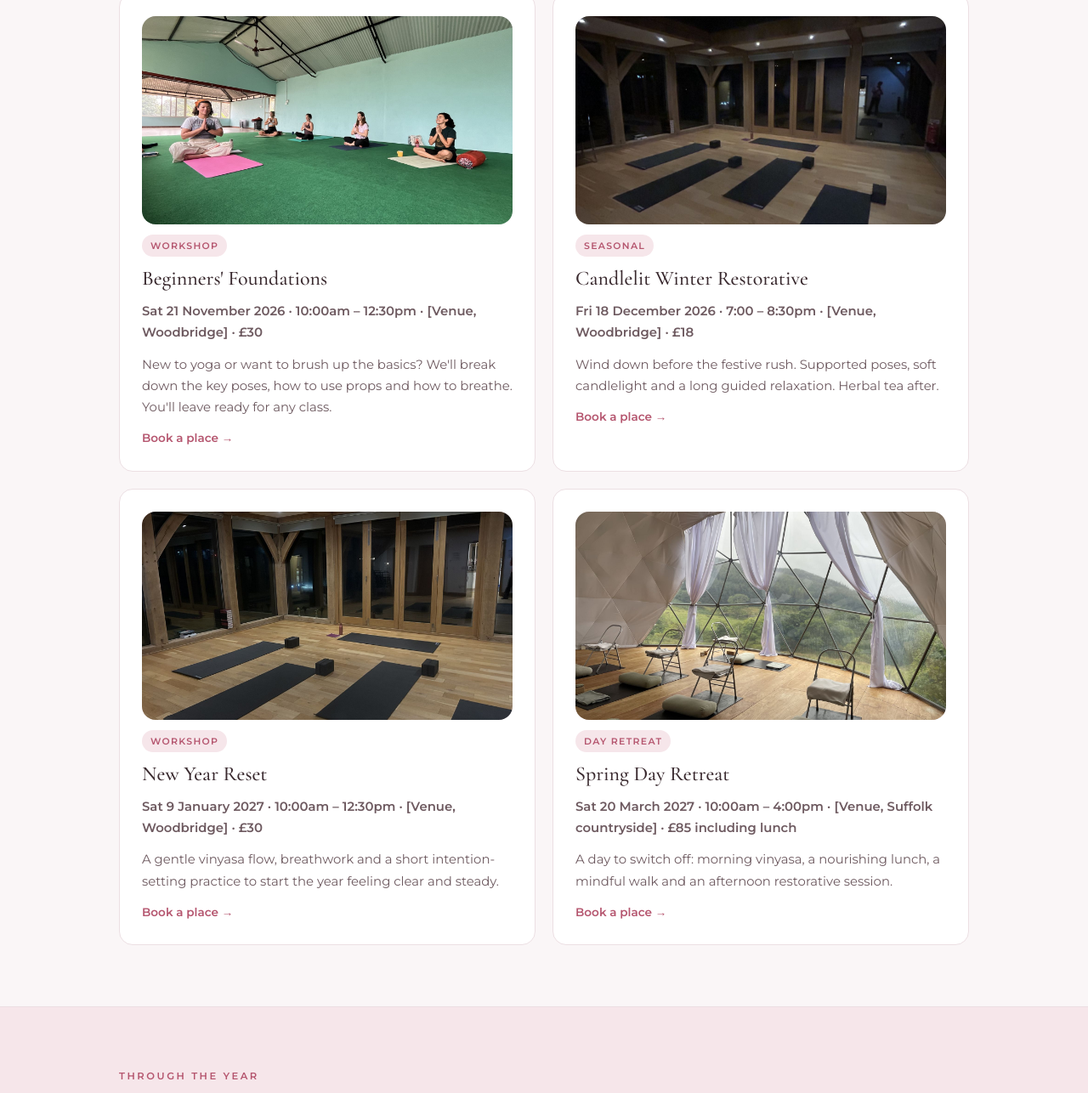
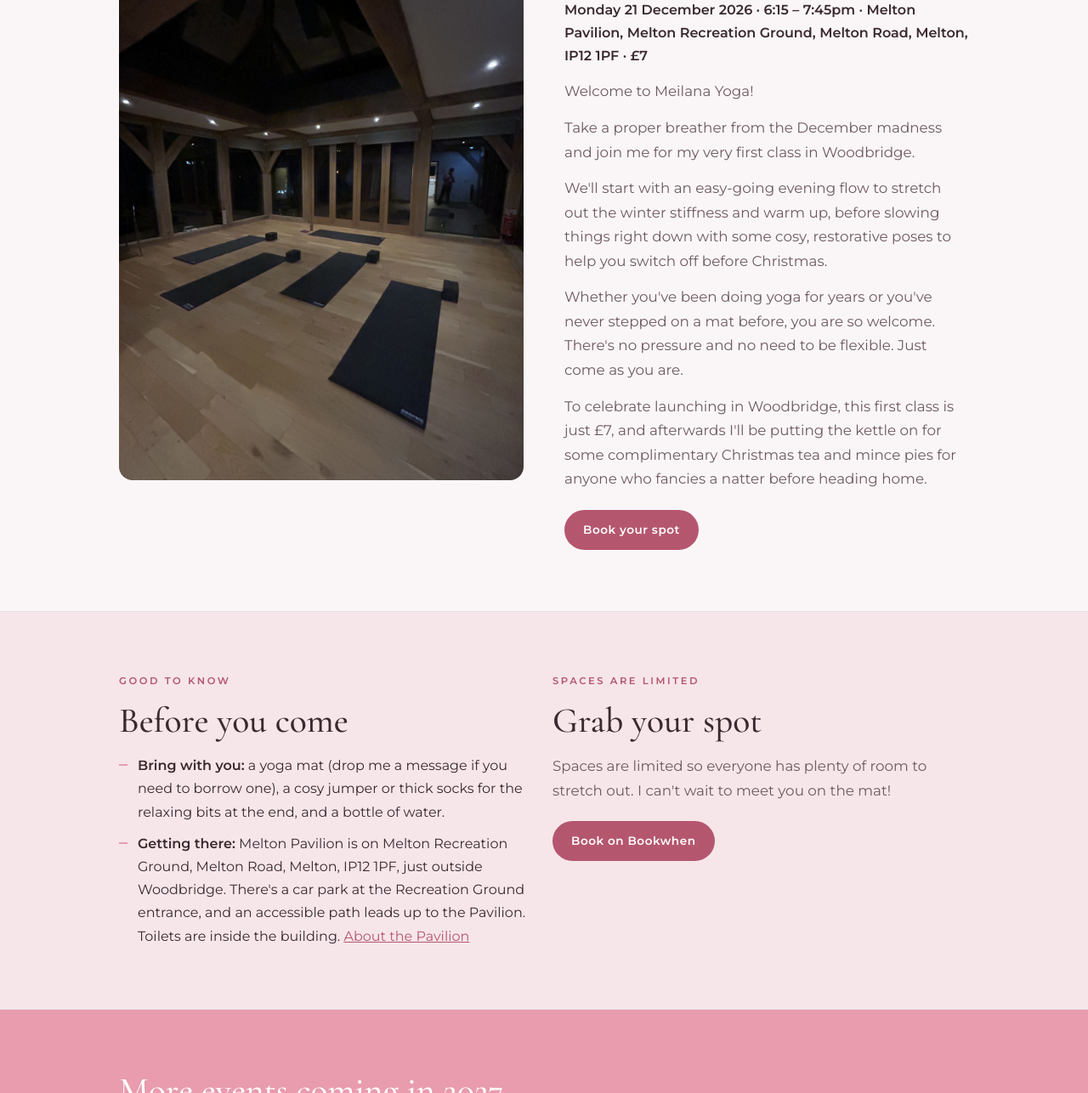
Before and after one commit to meitympang/meilanayoga, a plain HTML site: page events.html in a window 1280 px wide. Shown: the part 683-1969 px from the top of the page at 85% size. Drawn offline with nearby package versions, Linux system fonts and the light colour scheme.

Commit message:
Add files via upload

```diff
--- a/events.html
+++ b/events.html
@@ -3,8 +3,8 @@
 <head>
 <meta charset="utf-8">
 <meta name="viewport" content="width=device-width, initial-scale=1">
-<title>Events & Workshops | Meilana Yoga</title>
-<meta name="description" content="Yoga workshops, candlelit restorative evenings, beach yoga and day retreats in Woodbridge and around Suffolk.">
+<title>Christmas Evening Flow | Meilana Yoga</title>
+<meta name="description" content="Christmas Evening Flow &amp; Mince Pies: Meilana Yoga's first class in Woodbridge. A gentle flow and restorative poses, then tea and mince pies. £7.">
 <link rel="canonical" href="https://meilanayoga.co.uk/events.html">
 <link rel="preconnect" href="https://fonts.googleapis.com">
 <link rel="stylesheet" href="https://fonts.googleapis.com/css2?family=Cormorant+Garamond:ital,wght@0,400;0,500;0,600;1,400&family=Montserrat:wght@400;500;600&display=swap">
@@ -35,86 +35,53 @@
 <main>
 <section class="hero simple">
   <div class="wrap stack">
-    <span class="eyebrow">Events &amp; workshops</span>
-    <h1>Something a little different</h1>
-    <p>Longer sessions to go deeper, seasonal evenings, yoga by the sea and days away to recharge. Spaces are limited, so book early on Bookwhen.</p>
-    <div class="actions"><a class="btn" href="https://bookwhen.com/meilanayoga">See all events on Bookwhen</a></div>
+    <span class="eyebrow">Events</span>
+    <h1>Christmas Evening Flow &amp; Mince Pies</h1>
+    <p>My very first class in Woodbridge. A gentle evening flow, cosy restorative poses, and tea and mince pies afterwards.</p>
+    <div class="actions"><a class="btn" href="https://bookwhen.com/meilanayoga">Book your spot</a></div>
   </div>
 </section>
 
 <section>
-  <div class="wrap">
-    <div class="section-head">
-      <span class="eyebrow">Coming up</span>
-      <h2>Upcoming events <span class="example">Examples, replace</span></h2>
-    </div>
-    <div class="grid two">
-      <article class="card">
-        <img class="photo wide" src="assets/img/workshop-group.jpg" alt="A small group sitting on mats during a workshop" loading="lazy">
-        <span class="tag">Workshop</span>
-        <h3>Beginners' Foundations</h3>
-        <p><strong>Sat 21 November 2026 · 10:00am – 12:30pm · [Venue, Woodbridge] · £30</strong></p>
-        <p>New to yoga or want to brush up the basics? We'll break down the key poses, how to use props and how to breathe. You'll leave ready for any class.</p>
-        <a class="more" href="https://bookwhen.com/meilanayoga">Book a place &rarr;</a>
-      </article>
-      <article class="card">
-        <img class="photo wide" src="assets/img/candlelit-studio.jpg" alt="An evening studio with soft lights and mats set out" loading="lazy">
-        <span class="tag">Seasonal</span>
-        <h3>Candlelit Winter Restorative</h3>
-        <p><strong>Fri 18 December 2026 · 7:00 – 8:30pm · [Venue, Woodbridge] · £18</strong></p>
-        <p>Wind down before the festive rush. Supported poses, soft candlelight and a long guided relaxation. Herbal tea after.</p>
-        <a class="more" href="https://bookwhen.com/meilanayoga">Book a place &rarr;</a>
-      </article>
-      <article class="card">
-        <img class="photo wide" src="assets/img/studio-morning.jpg" alt="Mats laid out in a calm studio" loading="lazy">
-        <span class="tag">Workshop</span>
-        <h3>New Year Reset</h3>
-        <p><strong>Sat 9 January 2027 · 10:00am – 12:30pm · [Venue, Woodbridge] · £30</strong></p>
-        <p>A gentle vinyasa flow, breathwork and a short intention-setting practice to start the year feeling clear and steady.</p>
-        <a class="more" href="https://bookwhen.com/meilanayoga">Book a place &rarr;</a>
-      </article>
-      <article class="card">
-        <img class="photo wide" src="assets/img/retreat-dome.jpg" alt="A retreat dome with mats and bolsters looking out over hills" loading="lazy">
-        <span class="tag">Day retreat</span>
-        <h3>Spring Day Retreat</h3>
-        <p><strong>Sat 20 March 2027 · 10:00am – 4:00pm · [Venue, Suffolk countryside] · £85 including lunch</strong></p>
-        <p>A day to switch off: morning vinyasa, a nourishing lunch, a mindful walk and an afternoon restorative session.</p>
-        <a class="more" href="https://bookwhen.com/meilanayoga">Book a place &rarr;</a>
-      </article>
+  <div class="wrap split">
+    <img class="photo tall" src="assets/img/candlelit-studio.jpg" alt="An evening studio with soft lights and mats set out" loading="lazy">
+    <div class="stack">
+      <span class="tag">Christmas class</span>
+      <h2>Christmas Evening Flow &amp; Mince Pies</h2>
+      <p><strong>Monday 21 December 2026 · 6:15 – 7:45pm · Melton Pavilion, Melton Recreation Ground, Melton Road, Melton, IP12 1PF · £7</strong></p>
+      <p class="lead">Welcome to Meilana Yoga!</p>
+      <p class="lead">Take a proper breather from the December madness and join me for my very first class in Woodbridge.</p>
+      <p class="lead">We'll start with an easy-going evening flow to stretch out the winter stiffness and warm up, before slowing things right down with some cosy, restorative poses to help you switch off before Christmas.</p>
+      <p class="lead">Whether you've been doing yoga for years or you've never stepped on a mat before, you are so welcome. There's no pressure and no need to be flexible. Just come as you are.</p>
+      <p class="lead">To celebrate launching in Woodbridge, this first class is just £7, and afterwards I'll be putting the kettle on for some complimentary Christmas tea and mince pies for anyone who fancies a natter before heading home.</p>
+      <div class="actions"><a class="btn" href="https://bookwhen.com/meilanayoga">Book your spot</a></div>
     </div>
   </div>
 </section>
 
 <section class="band">
-  <div class="wrap">
-    <div class="section-head">
-      <span class="eyebrow">Through the year</span>
-      <h2>Types of events</h2>
-    </div>
-    <div class="grid four">
-      <div class="card"><h3>Workshops</h3><p>2 to 3 hours on a theme: foundations, hip openers, backbends, breathwork or arm balances. From £25.</p></div>
-      <div class="card"><h3>Seasonal &amp; special</h3><p>Candlelit restorative, full moon flows, solstice classes and charity sessions. From £15.</p></div>
-      <div class="card"><h3>Beach &amp; outdoor</h3><p>Summer Saturdays on Felixstowe beach and by the river in Woodbridge. £10, weather permitting.</p></div>
-      <div class="card"><h3>Retreats</h3><p>Half and full-day retreats at local venues, with longer retreats planned. From £45.</p></div>
-    </div>
-  </div>
-</section>
-
-<section>
   <div class="wrap grid two">
     <div class="stack">
-      <span class="eyebrow">Summer 2027</span>
-      <h2>Beach yoga</h2>
-      <p class="lead">From June to August, join an Energising Vinyasa class on Felixstowe beach on Saturday mornings, and a sunset Hatha class by the river in Woodbridge. Bring a mat or towel and a layer for afterwards. If the weather turns, I'll let you know by 7am on Bookwhen and Instagram.</p>
+      <span class="eyebrow">Good to know</span>
+      <h2>Before you come</h2>
+      <ul class="clean">
+        <li><strong>Bring with you:</strong> a yoga mat (drop me a message if you need to borrow one), a cosy jumper or thick socks for the relaxing bits at the end, and a bottle of water.</li>
+        <li><strong>Getting there:</strong> Melton Pavilion is on Melton Recreation Ground, Melton Road, Melton, IP12 1PF, just outside Woodbridge. There's a car park at the Recreation Ground entrance, and an accessible path leads up to the Pavilion. Toilets are inside the building. <a href="https://melton-suffolk-pc.gov.uk/pavilion/">About the Pavilion</a></li>
+      </ul>
     </div>
-    <img class="photo" src="assets/img/beach-yoga.jpg" alt="A group practising yoga on the beach" loading="lazy">
+    <div class="stack">
+      <span class="eyebrow">Spaces are limited</span>
+      <h2>Grab your spot</h2>
+      <p class="lead">Spaces are limited so everyone has plenty of room to stretch out. I can't wait to meet you on the mat!</p>
+      <div class="actions"><a class="btn" href="https://bookwhen.com/meilanayoga">Book on Bookwhen</a></div>
+    </div>
   </div>
 </section>
 
 <section class="cta">
   <div class="wrap stack">
-    <h2>Hear about new events first</h2>
-    <p>New dates go on Instagram before anywhere else. Follow @meilana_yoga, or email meilanayoga@icloud.com to join the mailing list.</p>
+    <h2>More events coming in 2027</h2>
+    <p>Workshops, candlelit restorative evenings, beach yoga and day retreats are on the way. Follow @meilana_yoga on Instagram, or email meilanayoga@icloud.com, to hear about them first.</p>
     <div class="actions"><a class="btn" href="https://www.instagram.com/meilana_yoga/">Follow @meilana_yoga</a></div>
   </div>
 </section>
```
